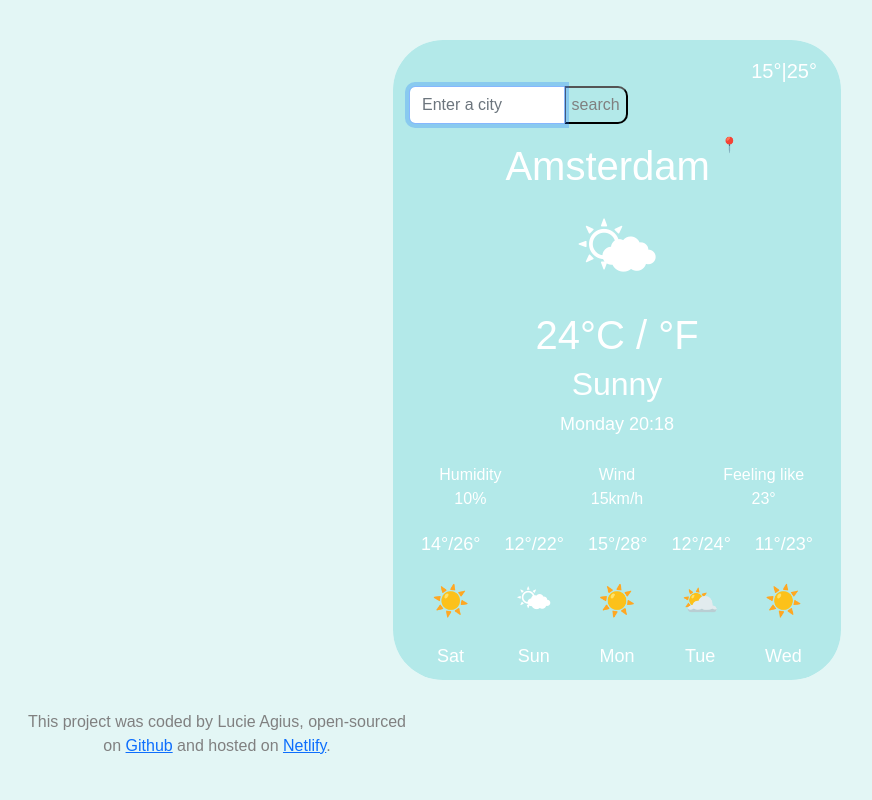
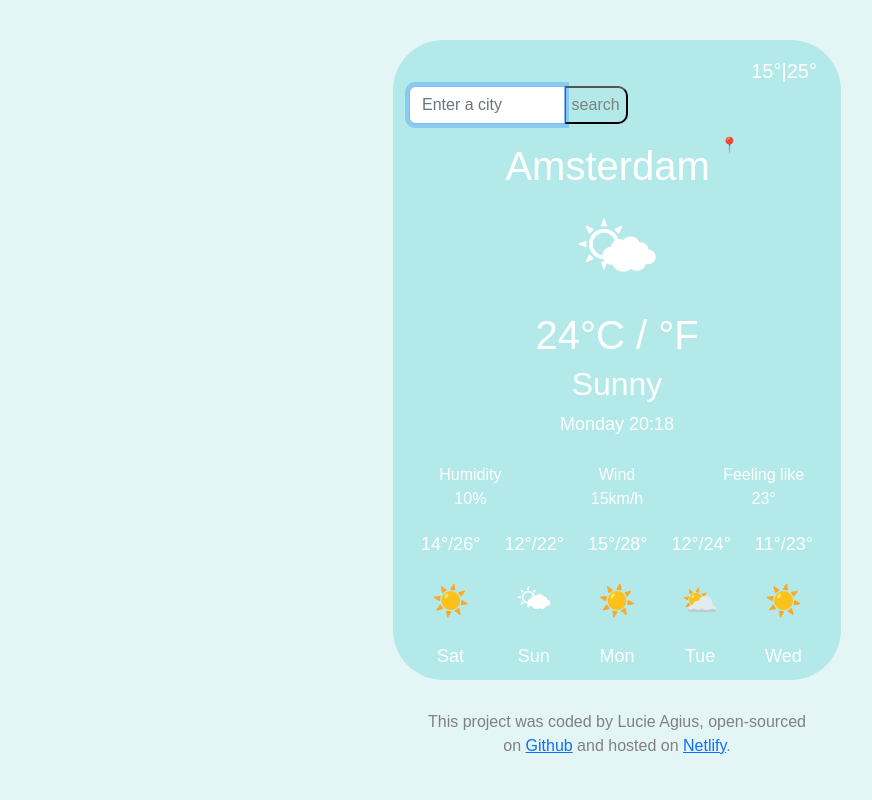
Before and after one commit to LucieAgs/weatherApp, a website built with Parcel: page index.html in a window 1280 px wide. Shown: the whole page, without its empty margins (23-895 px from the left). Built offline with nearby package versions, Linux system fonts and the light colour scheme.

Commit message:
CSS style changed for footer

```diff
--- a/style.css
+++ b/style.css
@@ -75,6 +75,8 @@ body {
 footer {
   bottom: 0;
   position: fixed;
+  left: 50%;
+  transform: translateX(-50%);
 }
 
 .footer {
```
